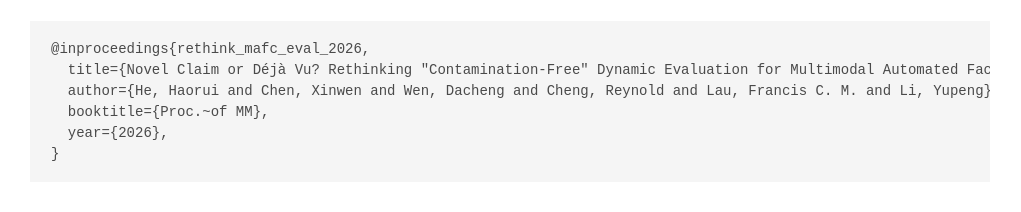
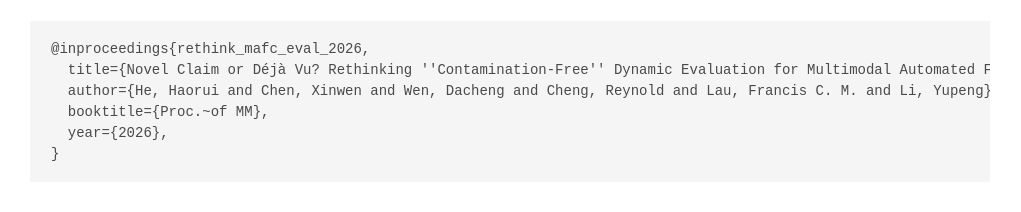
Before and after one commit to TrustworthyComp/Rethink-MAFC-Eval, a plain HTML site: page docs/index.html in a window 1280 px wide. Shown: the part 3433-3645 px from the top of the page, without its empty margins (130-1151 px from the left). Drawn offline with nearby package versions, Linux system fonts and the light colour scheme; some icons are missing; a web font is replaced by a local one.

Commit message:
Update index.html

```diff
--- a/docs/index.html
+++ b/docs/index.html
@@ -207,7 +207,7 @@
   <div class="container is-max-desktop content">
     <h2 class="title">BibTeX</h2>
     <pre><code>@inproceedings{rethink_mafc_eval_2026,
-  title={Novel Claim or Déjà Vu? Rethinking "Contamination-Free" Dynamic Evaluation for Multimodal Automated Fact-Checking},
+  title={Novel Claim or Déjà Vu? Rethinking ''Contamination-Free'' Dynamic Evaluation for Multimodal Automated Fact-Checking},
   author={He, Haorui and Chen, Xinwen and Wen, Dacheng and Cheng, Reynold and Lau, Francis C. M. and Li, Yupeng},
   booktitle={Proc.~of MM},
   year={2026},
```
